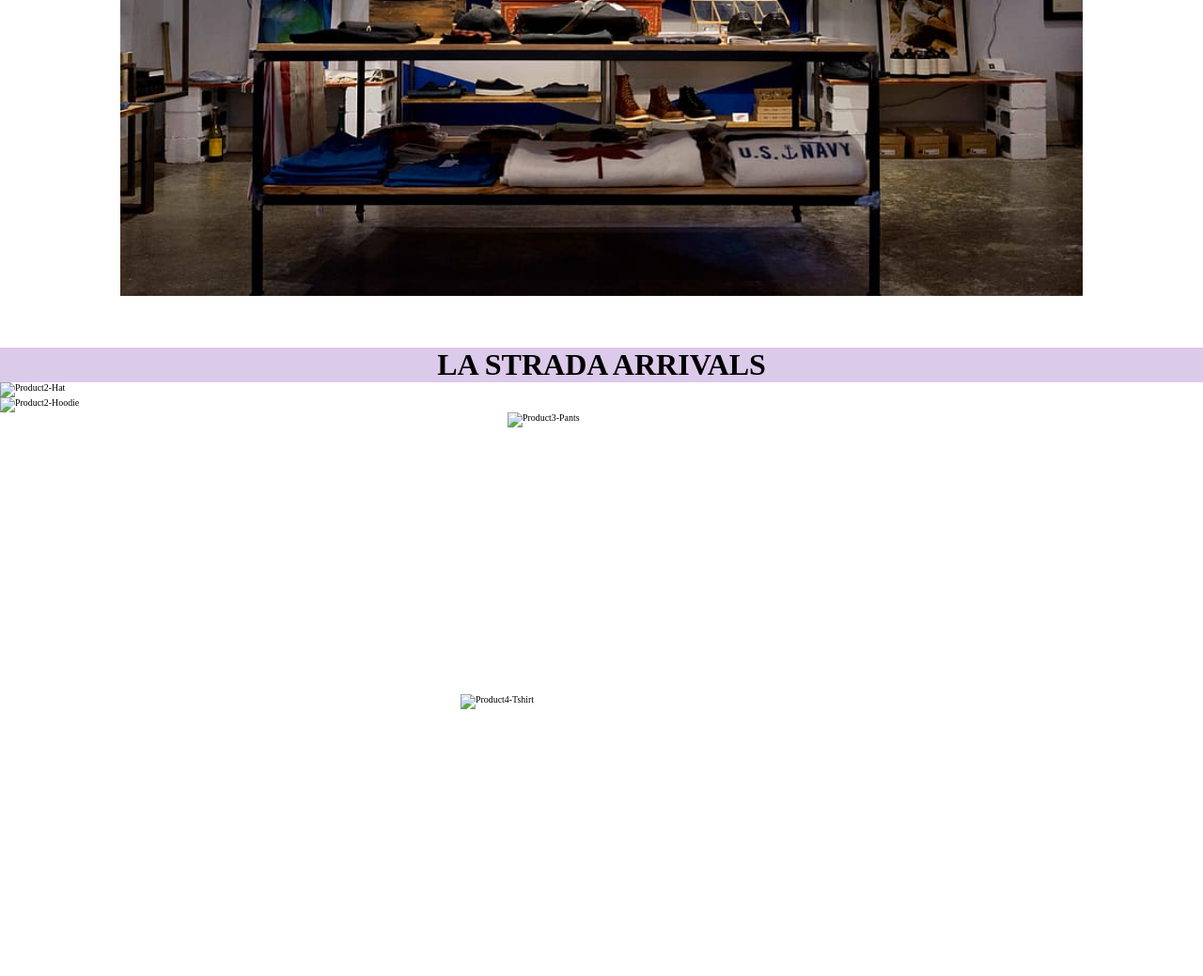
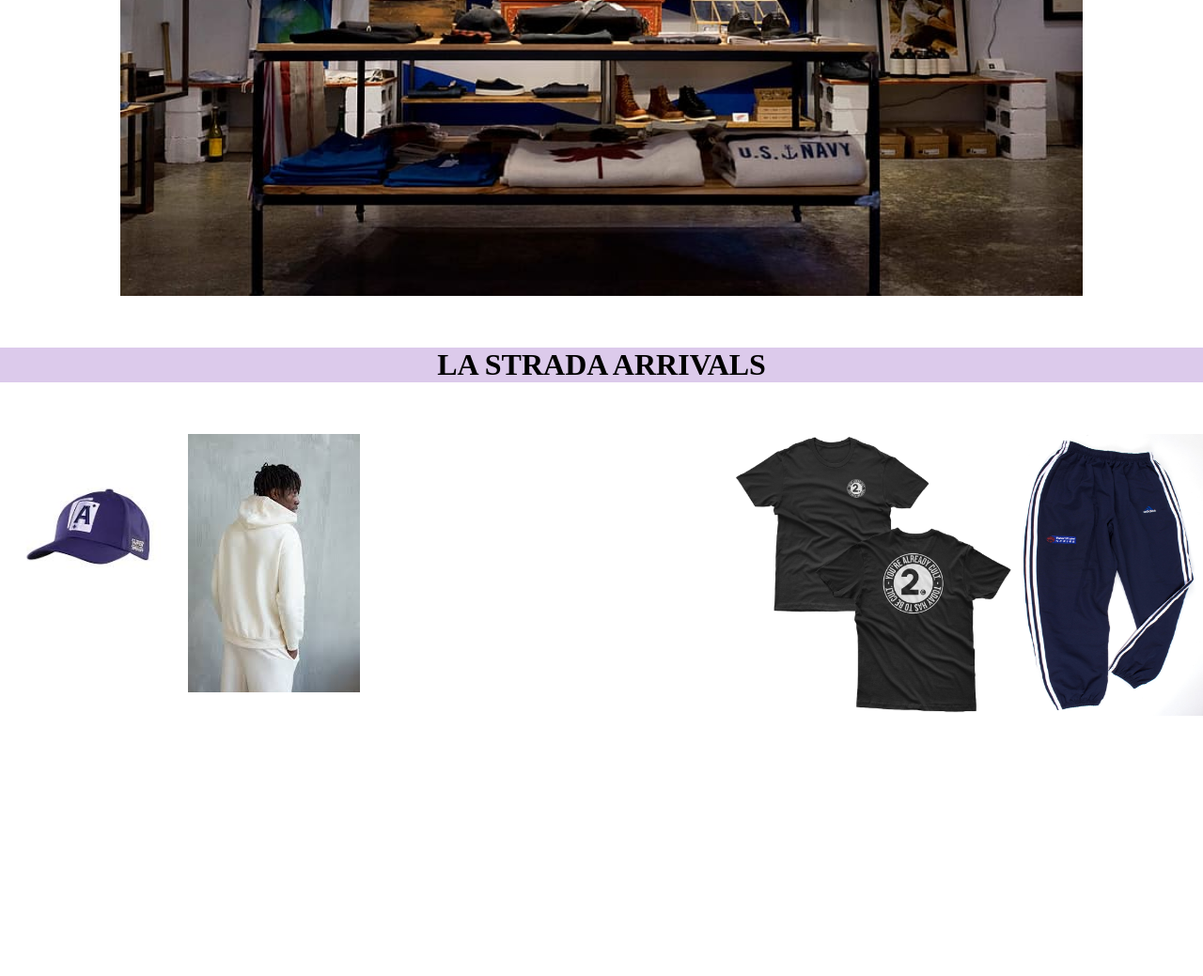
Before and after one commit to fidellisliliiamiomio/firstwebsitetrial1, a plain HTML site: page website.html in a window 1280 px wide. Shown: the part 368-1407 px from the top of the page at 94% size. After the commit the page ends 1130 px from the top, so only its background shows below. Drawn offline with Linux system fonts and the light colour scheme.

Commit message:
aligned images

```diff
--- a/website.html
+++ b/website.html
@@ -96,29 +96,21 @@ h1 {
   <div class="container">
     <img src="clothesTEST.jpg" alt="Clothes" style="width: 80%">
   </div>
-  <br><br><br><br><br>
+
+<br><br><br><br><br>
+
   <h1 style="background-color:rgb(220, 202, 235)">LA STRADA ARRIVALS</h1>
 
-<div class="row">
-  <div class="coloumn">
-    <img src="product1.jpg" alt="product2-hat">
-  </div>
+<br><br><br><br><br>
+
+<div class="productimages1234">
+  <img src="product1.jpg" height="200" width="200" style="float:left">
+  <img src="product2.jpg" style="float:left">
+  <img src="product3.jpg" height="300" width="200" style="float:right">
+  <img src="product4.jpg" height="300" width="300" style="float:right">
 </div>
-<div class="row">
-  <div class="coloumn">
-    <img src="product2.jpg" alt="product2-hoodie">
-  </div>
-</div>
-<div class="row">
-  <div class="coloumn">
-    <img src="product3.jpg" alt="product3-pants" width="200" height="300">
-  </div>
-</div>
-<div class="row">
-  <div class="coloumn">
-    <img src="product4.jpg" alt="product4-tshirt" width="300" height="300">
-  </div>
-</div>
+
+
 
 </body>
 
```
Also changed, not shown: product1.jpg (added), product2.jpg (added), product3.jpg (added), product4.jpg (added).
